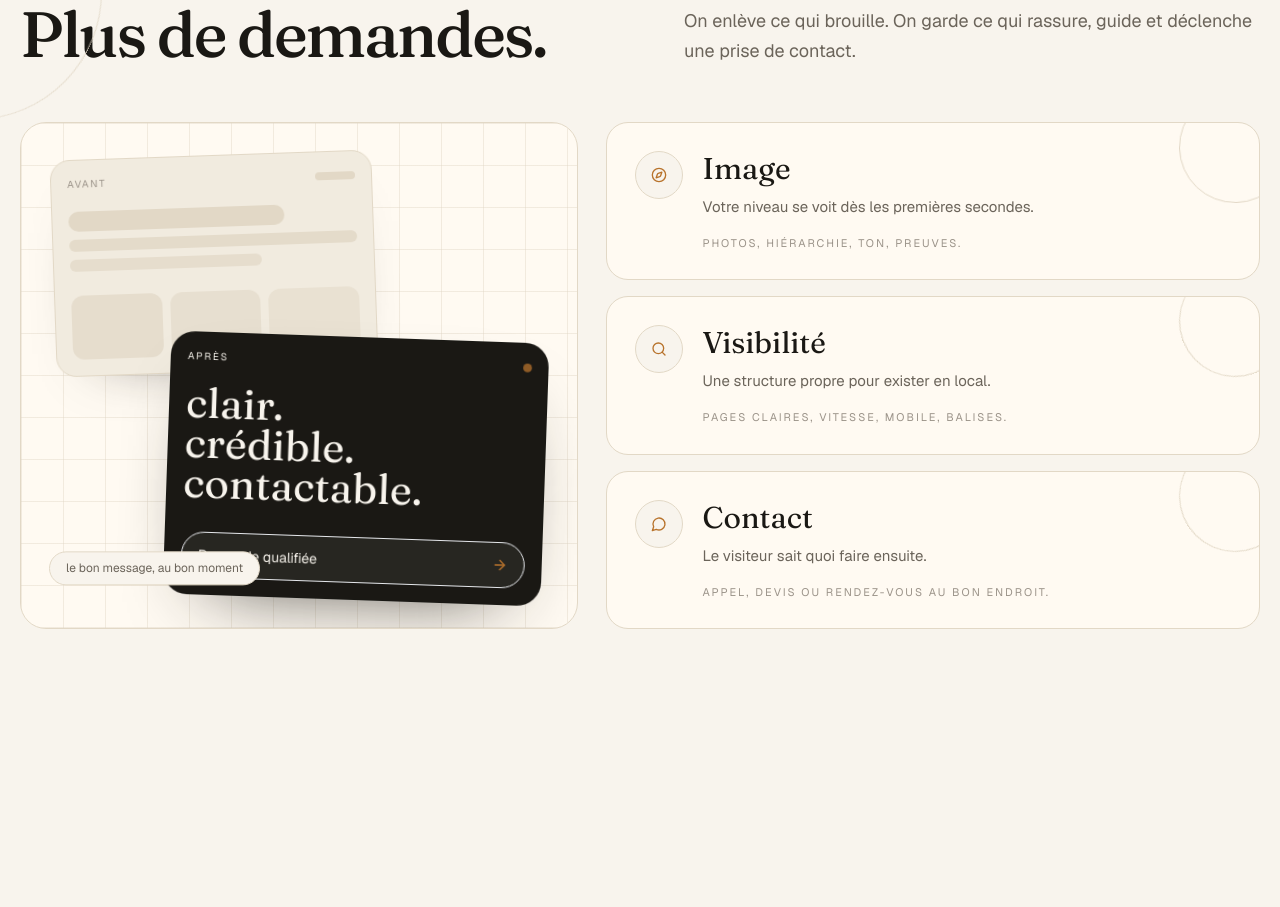
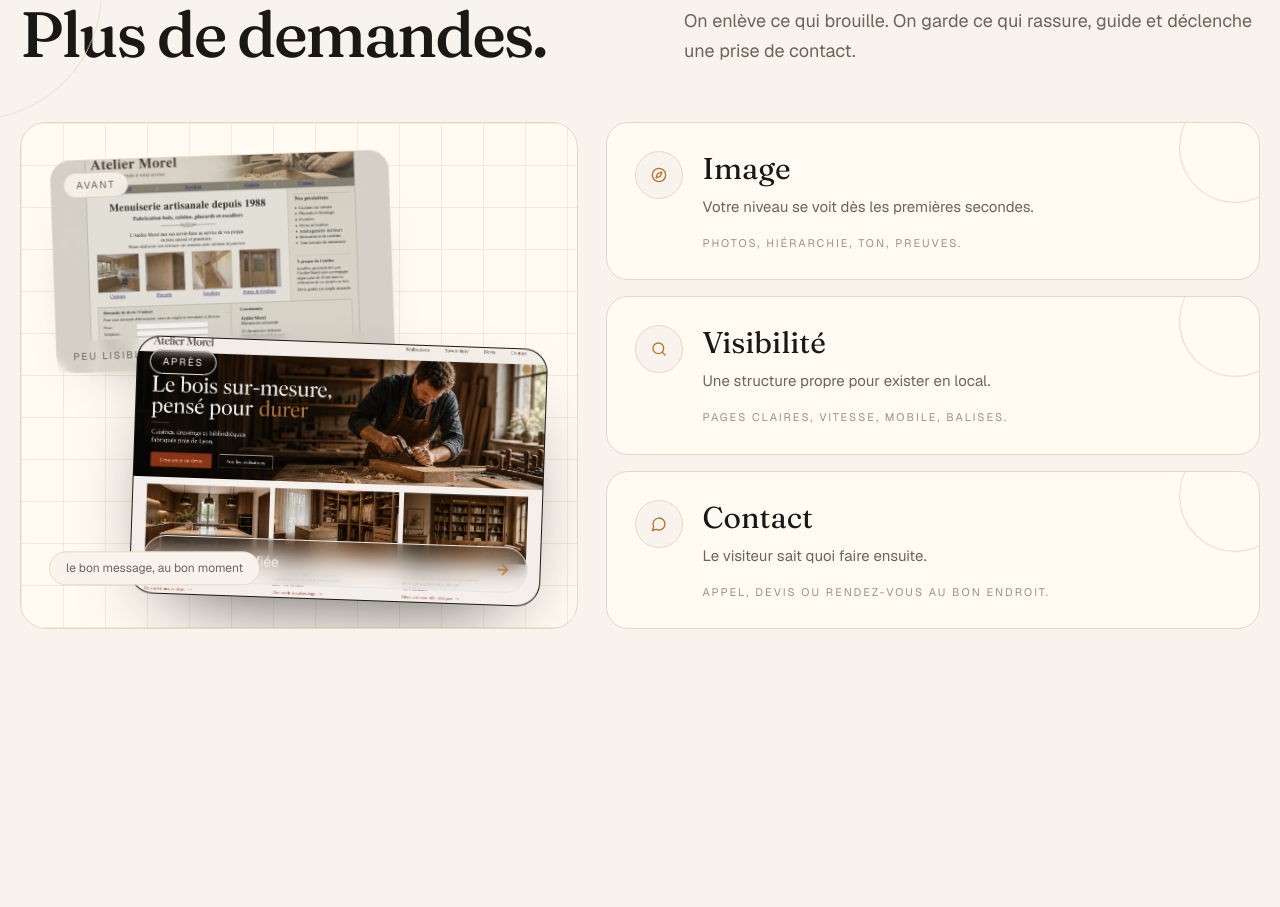
Before and after one commit to narcisse4real-lgtm/Hi-Ve-Studio, a Next.js app: page / in a window 1280 px wide. Shown: the part 1672-2579 px from the top of the page. Built offline with nearby package versions, Linux system fonts and the light colour scheme; a web font is replaced by a local one.

Commit message:
Add generated before after screenshots

```diff
--- a/src/components/sections/home-minimal.tsx
+++ b/src/components/sections/home-minimal.tsx
@@ -1,5 +1,6 @@
 "use client";
 
+import Image from "next/image";
 import { motion } from "framer-motion";
 import { ArrowRight, Check, Compass, MessageCircle, Search } from "lucide-react";
 import { Button } from "@/components/ui/button";
@@ -31,7 +32,10 @@ const essentials = [
 
 export function MinimalApproachSection() {
   return (
-    <section id="approche" className="relative overflow-hidden bg-ivoire py-20 md:py-32">
+    <section
+      id="approche"
+      className="relative overflow-hidden bg-ivoire py-20 md:py-32"
+    >
       <motion.div
         className="pointer-events-none absolute left-[-12%] top-24 hidden h-64 w-64 rounded-full border-[0.5px] border-sable/80 lg:block"
         animate={{ rotate: 360 }}
@@ -65,62 +69,70 @@ export function MinimalApproachSection() {
         </div>
 
         <div className="mt-14 grid gap-7 lg:grid-cols-[0.92fr_1.08fr] lg:items-stretch">
-          <Reveal className="min-h-[440px]">
-            <div className="relative h-full overflow-hidden rounded-[26px] border-[0.5px] border-sable bg-[#fffaf2] p-5 md:p-7">
+          <Reveal className="min-h-[440px] md:min-h-[500px]">
+            <div className="relative h-full min-h-[440px] overflow-hidden rounded-[26px] border-[0.5px] border-sable bg-[#fffaf2] p-5 md:min-h-[500px] md:p-7">
               <div className="absolute inset-0 bg-[linear-gradient(rgba(226,216,198,0.45)_1px,transparent_1px),linear-gradient(90deg,rgba(226,216,198,0.45)_1px,transparent_1px)] bg-[size:42px_42px]" />
+
               <motion.div
-                className="absolute left-8 top-8 w-[58%] rounded-[20px] border-[0.5px] border-sable bg-creme p-4 shadow-[0_24px_60px_-48px_rgba(26,24,20,0.7)]"
+                className="absolute left-4 top-7 w-[70%] overflow-hidden rounded-[20px] border-[0.5px] border-sable bg-creme shadow-[0_24px_60px_-48px_rgba(26,24,20,0.7)] md:left-8 md:top-8 md:w-[61%]"
                 initial={{ opacity: 0, y: 24, rotate: -2 }}
                 whileInView={{ opacity: 1, y: 0, rotate: -2 }}
                 viewport={{ once: true, amount: 0.35 }}
                 transition={{ duration: 0.7, ease: [0.22, 1, 0.36, 1] }}
               >
-                <div className="mb-5 flex items-center justify-between">
-                  <span className="text-[10px] uppercase tracking-[0.18em] text-gris-clair">
-                    Avant
-                  </span>
-                  <span className="h-2 w-10 rounded-full bg-sable" />
+                <div className="absolute left-3 top-3 z-10 rounded-full border-[0.5px] border-sable bg-ivoire/90 px-3 py-1 text-[10px] uppercase tracking-[0.18em] text-gris-chaud backdrop-blur-sm">
+                  Avant
                 </div>
-                <div className="space-y-2">
-                  <span className="block h-5 w-3/4 rounded-full bg-sable" />
-                  <span className="block h-3 w-full rounded-full bg-sable/80" />
-                  <span className="block h-3 w-2/3 rounded-full bg-sable/70" />
-                </div>
-                <div className="mt-6 grid grid-cols-3 gap-2">
-                  <span className="h-16 rounded-xl bg-sable/70" />
-                  <span className="h-16 rounded-xl bg-sable/60" />
-                  <span className="h-16 rounded-xl bg-sable/50" />
+                <Image
+                  src="/mockups/approach-before-homepage.png"
+                  alt="Ancien site vitrine daté avant refonte"
+                  width={1536}
+                  height={960}
+                  sizes="(max-width: 768px) 70vw, 360px"
+                  className="aspect-[16/10] w-full object-cover opacity-80 saturate-[0.72]"
+                />
+                <div className="absolute inset-x-0 bottom-0 flex items-center justify-between bg-creme/88 px-4 py-2 text-[10px] uppercase tracking-[0.18em] text-gris-chaud backdrop-blur-sm">
+                  <span>peu lisible</span>
+                  <span className="h-1.5 w-10 rounded-full bg-sable" />
                 </div>
               </motion.div>
 
               <motion.div
-                className="absolute bottom-7 right-6 w-[68%] rounded-[24px] border-[0.5px] border-encre/10 bg-encre p-4 text-ivoire shadow-[0_32px_80px_-48px_rgba(26,24,20,0.9)] md:right-8"
+                className="absolute bottom-7 right-4 w-[82%] overflow-hidden rounded-[24px] border-[0.5px] border-encre/10 bg-encre text-ivoire shadow-[0_34px_88px_-46px_rgba(26,24,20,0.95)] md:right-8 md:w-[74%]"
                 initial={{ opacity: 0, y: 30, rotate: 2 }}
                 whileInView={{ opacity: 1, y: 0, rotate: 2 }}
                 viewport={{ once: true, amount: 0.35 }}
-                transition={{ duration: 0.8, delay: 0.15, ease: [0.22, 1, 0.36, 1] }}
+                transition={{
+                  duration: 0.8,
+                  delay: 0.15,
+                  ease: [0.22, 1, 0.36, 1],
+                }}
               >
-                <div className="mb-5 flex items-center justify-between">
-                  <span className="text-[10px] uppercase tracking-[0.18em] text-ivoire/52">
-                    Après
-                  </span>
-                  <motion.span
-                    className="h-2 w-2 rounded-full bg-miel"
-                    animate={{ scale: [1, 1.8, 1], opacity: [0.7, 1, 0.7] }}
-                    transition={{ repeat: Infinity, duration: 2.4, ease: "easeInOut" }}
-                  />
+                <div className="absolute left-3 top-3 z-10 rounded-full border-[0.5px] border-ivoire/16 bg-encre/78 px-3 py-1 text-[10px] uppercase tracking-[0.18em] text-ivoire/72 backdrop-blur-sm">
+                  Après
                 </div>
-                <p className="font-serif text-[32px] leading-[0.95] md:text-[42px]">
-                  clair.
-                  <br />
-                  crédible.
-                  <br />
-                  contactable.
-                </p>
-                <div className="mt-7 flex items-center justify-between rounded-full border-[0.5px] border-ivoire/14 bg-ivoire/[0.06] px-4 py-3 text-sm">
+                <Image
+                  src="/mockups/approach-after-homepage.png"
+                  alt="Site vitrine premium après refonte"
+                  width={1536}
+                  height={960}
+                  sizes="(max-width: 768px) 82vw, 440px"
+                  className="aspect-[16/10] w-full object-cover"
+                  priority={false}
+                />
+                <div className="absolute inset-x-3 bottom-3 flex items-center justify-between rounded-full border-[0.5px] border-ivoire/14 bg-encre/74 px-4 py-3 text-sm backdrop-blur-md">
                   <span>Demande qualifiée</span>
                   <ArrowRight className="size-4 text-miel" />
                 </div>
+                <motion.span
+                  className="absolute right-4 top-4 h-2 w-2 rounded-full bg-miel"
+                  animate={{ scale: [1, 1.8, 1], opacity: [0.7, 1, 0.7] }}
+                  transition={{
+                    repeat: Infinity,
+                    duration: 2.4,
+                    ease: "easeInOut",
+                  }}
+                />
               </motion.div>
 
               <motion.div
@@ -146,14 +158,20 @@ export function MinimalApproachSection() {
                     <motion.div
                       className="absolute right-[-32px] top-[-32px] size-28 rounded-full border-[0.5px] border-sable"
                       animate={{ rotate: 360 }}
-                      transition={{ repeat: Infinity, duration: 28 + index * 8, ease: "linear" }}
+                      transition={{
+                        repeat: Infinity,
+                        duration: 28 + index * 8,
+                        ease: "linear",
+                      }}
                     />
                     <div className="relative flex items-start gap-5">
                       <div className="flex size-12 shrink-0 items-center justify-center rounded-full border-[0.5px] border-sable bg-ivoire text-miel transition-colors duration-300 group-hover:border-miel">
                         <Icon className="size-4" />
                       </div>
                       <div>
-                        <h3 className="font-serif text-3xl text-encre">{item.title}</h3>
+                        <h3 className="font-serif text-3xl text-encre">
+                          {item.title}
+                        </h3>
                         <p className="mt-2 text-[15px] leading-[1.6] text-gris-chaud">
                           {item.text}
                         </p>
@@ -206,7 +224,9 @@ export function MinimalProofMarquee() {
               “{testimonial.quote}”
             </blockquote>
             <figcaption className="mt-6 border-t-[0.5px] border-sable pt-4">
-              <p className="text-sm font-medium text-encre">{testimonial.name}</p>
+              <p className="text-sm font-medium text-encre">
+                {testimonial.name}
+              </p>
               <p className="mt-1 text-[13px] text-gris-chaud">
                 {testimonial.role}
               </p>
```
Also changed, not shown: public/mockups/approach-after-homepage.png (added), public/mockups/approach-before-homepage.png (added).
